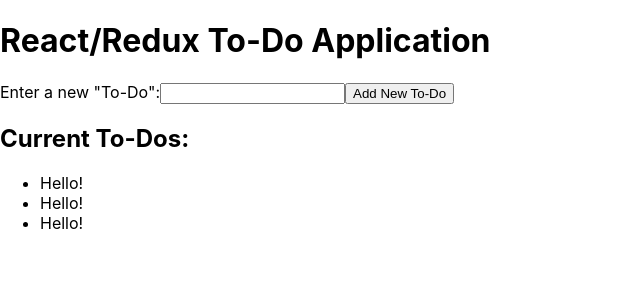
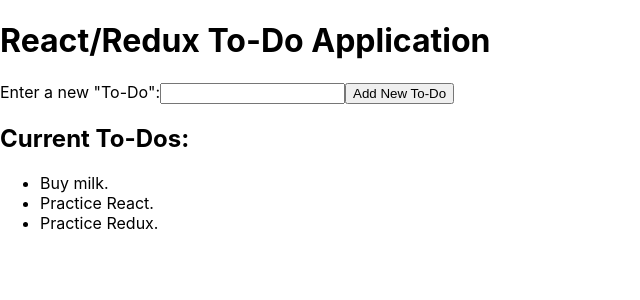
Before and after one commit to senaitesfazgi/react-redux-router-to-do-app, a React (Create React App) app: page / in a window 1280 px wide. Shown: the top 300 px of the page, without its empty margins (0-640 px from the left). Built offline with nearby package versions, Linux system fonts and the light colour scheme.

Commit message:
Output todo text in the ToDo component.

```diff
--- a/src/components/ToDo.js
+++ b/src/components/ToDo.js
@@ -6,7 +6,7 @@ class ToDo extends React.Component
   {
     return (
       <li>
-        Hello!
+        {this.props.text}
       </li>
     );
   }
```
